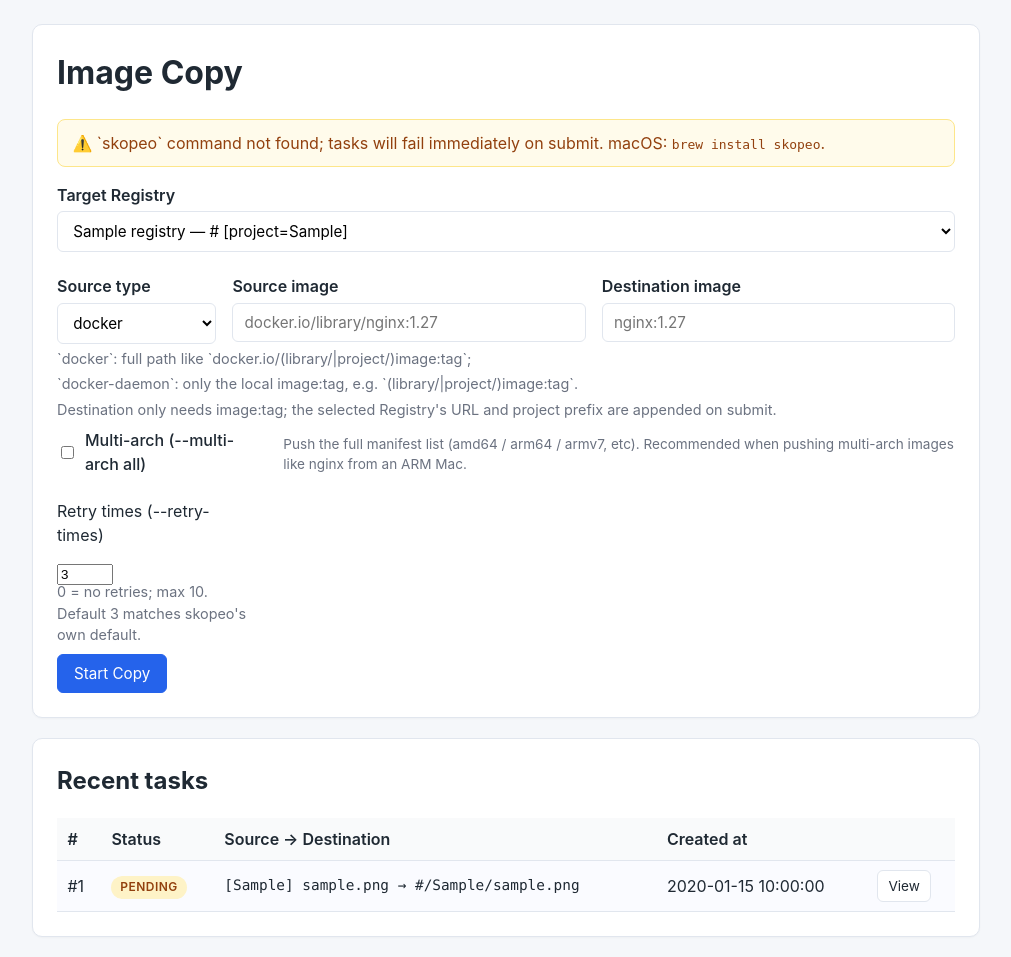
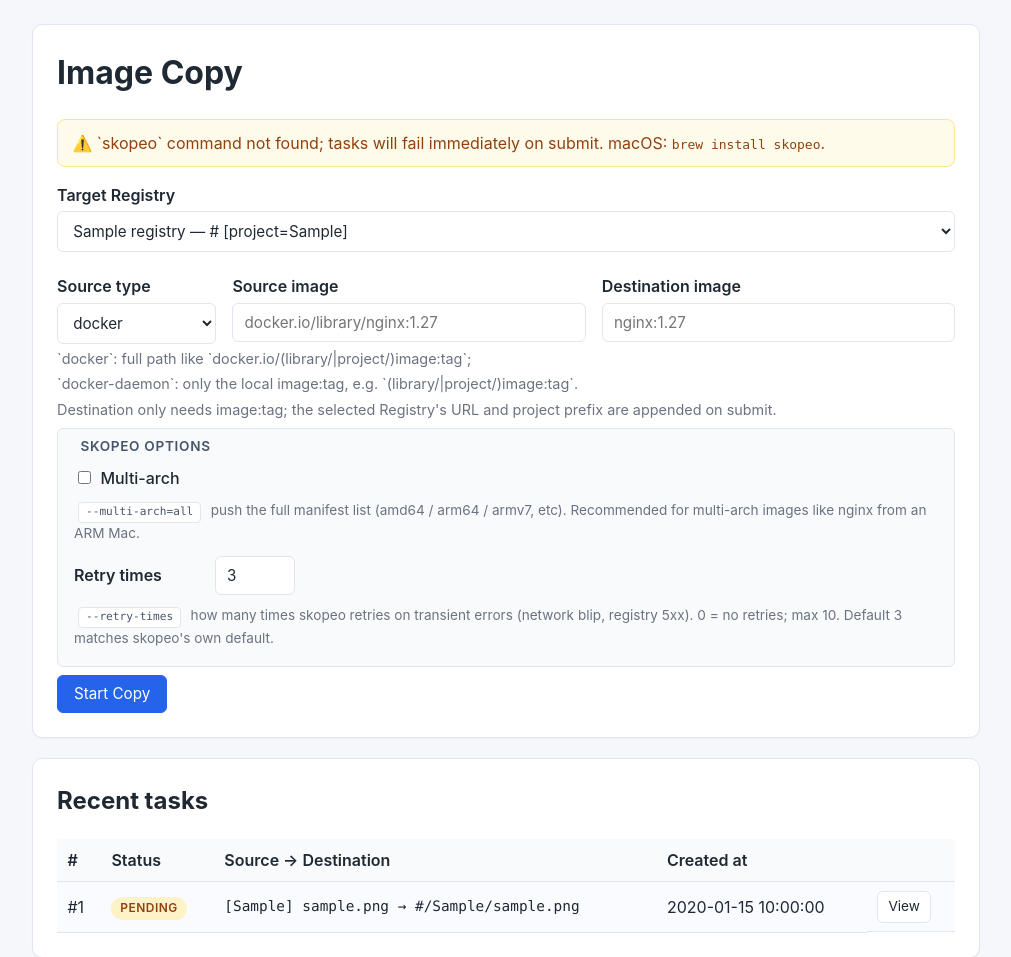
Before and after one commit to conkayyan/docker-proxy, a Flask app: page / in a window 1280 px wide. Shown: the part 51-1008 px from the top of the page, without its empty margins (134-1145 px from the left). Run offline with Flask 3, Linux system fonts and the light colour scheme; a user stored in the database is signed in; tables that the repository leaves empty hold one stand-in row (values such as "Sample post").

Commit message:
style(dashboard): group multi_arch + retry_times into a single options row

```diff
--- a/app.py
+++ b/app.py
@@ -95,6 +95,9 @@ app.config["SECRET_KEY"] = os.environ.get("SECRET_KEY", os.urandom(32).hex())
 app.config["SQLALCHEMY_DATABASE_URI"] = f"sqlite:///{DB_PATH}"
 app.config["SQLALCHEMY_TRACK_MODIFICATIONS"] = False
 app.config["WTF_CSRF_TIME_LIMIT"] = 60 * 60 * 8
+# 私有部署工具：让浏览器不要缓存静态文件，方便改 CSS/JS 后直接刷新就能看到效果。
+# 生产里反代/CDN 一般会再加自己的 cache header，这条只影响 Flask 自带的 send_file。
+app.config["SEND_FILE_MAX_AGE_DEFAULT"] = 0
 
 db = SQLAlchemy(app)
 login_manager = LoginManager(app)
@@ -263,16 +266,16 @@ class CopyForm(FlaskForm):
         description=_l("e.g. nginx:1.27 (only image:tag; project is auto-appended by the selected Registry)"),
     )
     multi_arch = BooleanField(
-        _l("Multi-arch (--multi-arch all)"),
-        description=_l("Push the full manifest list (amd64 / arm64 / armv7, etc). Recommended when pushing multi-arch images like nginx from an ARM Mac."),
+        _l("Multi-arch"),
+        description=_l("Push the full multi-arch manifest list (amd64 / arm64 / armv7)."),
     )
     # --retry-times N：传给 skopeo copy，网络/registry 抖动时自动重试。
     # skopeo 自身默认就是 3；这里默认 3 保持一致，0 表示不重试。
     retry_times = IntegerField(
-        _l("Retry times (--retry-times)"),
+        _l("Retry times"),
         default=3,
         validators=[NumberRange(min=0, max=10)],
-        description=_l("How many times skopeo retries on transient errors (network blip, registry 5xx, etc). 0 disables retries; max 10. Default 3 matches skopeo's own default."),
+        description=_l("Skopeo retry count on transient errors. 0 = no retries; max 10; default 3."),
     )
     submit = SubmitField(_l("Start Copy"))
 
--- a/i18n.py
+++ b/i18n.py
@@ -61,11 +61,13 @@ TRANSLATIONS: dict[str, dict[str, str]] = {
         "`docker`: full path like `docker.io/(library/|project/)image:tag`;": "docker： 完整路径如 docker.io/(library/|project/)image:tag；",
         "`docker-daemon`: only the local image:tag, e.g. `(library/|project/)image:tag`.": "docker-daemon： 只需填本地的image:tag，如 (library/|project/)image:tag。",
         "Destination only needs image:tag; the selected Registry's URL and project prefix are appended on submit.": "目标镜像只需填写image:tag，提交后会拼上对应的Registry 的 url 和 project 前缀。",
-        "Multi-arch (--multi-arch all)": "多架构 (--multi-arch all)",
-        "Push the full manifest list (amd64 / arm64 / armv7, etc). Recommended when pushing multi-arch images like nginx from an ARM Mac.": "推送整张 manifest list（amd64 / arm64 / armv7 等）。在 Mac ARM 上推 nginx 等多架构镜像时建议勾选。",
-        "Retry times (--retry-times)": "重试次数 (--retry-times)",
-        "How many times skopeo retries on transient errors (network blip, registry 5xx, etc). 0 disables retries; max 10. Default 3 matches skopeo's own default.": "skopeo 在网络抖动、registry 5xx 等瞬时错误时的重试次数。0 表示不重试；最大 10。默认 3 与 skopeo 自身默认值一致。",
-        "0 = no retries; max 10. Default 3 matches skopeo's own default.": "0 = 不重试；最大 10。默认 3 与 skopeo 自身默认值一致。",
+        "Skopeo options": "Skopeo 选项",
+        "Multi-arch": "多架构",
+        "Retry times": "重试次数",
+        "Push the full multi-arch manifest list (amd64 / arm64 / armv7).": "推送整张多架构 manifest list（amd64 / arm64 / armv7 等）。",
+        "Skopeo retry count on transient errors. 0 = no retries; max 10; default 3.": "skopeo 在瞬时错误时的重试次数。0 = 不重试；最大 10；默认 3。",
+        "push the full manifest list (amd64 / arm64 / armv7, etc). Recommended for multi-arch images like nginx from an ARM Mac.": "推送整张 manifest list（amd64 / arm64 / armv7 等）。多架构镜像（如 Mac ARM 上的 nginx）建议勾选。",
+        "how many times skopeo retries on transient errors (network blip, registry 5xx). 0 = no retries; max 10. Default 3 matches skopeo's own default.": "skopeo 在瞬时错误（网络抖动、registry 5xx 等）时的重试次数。0 = 不重试；最大 10；默认 3 与 skopeo 自身默认值一致。",
         "Start Copy": "开始拷贝",
         "Recent tasks": "最近任务",
         "Status": "状态",
--- a/static/style.css
+++ b/static/style.css
@@ -155,6 +155,8 @@ form small { display: block; color: var(--muted); margin-top: 0.2rem; font-size:
 
 input[type="text"],
 input[type="password"],
+input[type="number"],
+input[type="email"],
 select,
 textarea {
   width: 100%;
@@ -164,6 +166,7 @@ textarea {
   background: #fff;
   font-size: 0.95rem;
   font-family: inherit;
+  color: var(--text, #1f2937);
 }
 input:focus, select:focus, textarea:focus {
   outline: none;
@@ -196,6 +199,53 @@ input:focus, select:focus, textarea:focus {
 .form-grid small.hint {
   margin-top: -0.25rem;
   color: var(--muted);
+}
+
+/* Options row: a horizontal pill that bundles the two skopeo flag controls.
+   inline-flex + nowrap on the children ensures the labels never wrap,
+   even when the form column is narrow. The row shrinks to fit its
+   content; max-width caps it at the parent column so it can't overflow. */
+.options-row {
+  display: inline-flex;
+  flex-wrap: nowrap;
+  align-items: center;
+  gap: 1.5rem;
+  max-width: 100%;
+  padding: 0.7rem 1rem;
+  background: #f8fafc;
+  border: 1px solid var(--border);
+  border-radius: 6px;
+}
+.options-row > .checkbox,
+.options-row > .opt-num {
+  display: inline-flex;
+  align-items: center;
+  gap: 0.5rem;
+  white-space: nowrap;
+  margin: 0;
+  font-weight: 500;
+}
+.options-row > .opt-num {
+  flex-direction: column;
+  align-items: flex-start;
+  gap: 0.35rem;
+  font-weight: 600;
+}
+.options-row > .opt-num input[type="number"] {
+  width: 5rem;
+}
+.options-row code,
+code.flag {
+  display: inline-block;
+  font-family: ui-monospace, SFMono-Regular, Menlo, Consolas, monospace;
+  font-size: 0.82em;
+  color: #475569;
+  background: #fff;
+  border: 1px solid var(--border);
+  border-radius: 4px;
+  padding: 1px 7px;
+  margin: 0 0.25rem;
+  line-height: 1.5;
 }
 
 .btn {
--- a/templates/base.html
+++ b/templates/base.html
@@ -4,7 +4,8 @@
   <meta charset="utf-8" />
   <meta name="viewport" content="width=device-width, initial-scale=1" />
   <title>{% block title %}docker-proxy{% endblock %}</title>
-  <link rel="stylesheet" href="{{ url_for('static', filename='style.css') }}" />
+  <link rel="stylesheet" href="{{ url_for('static', filename='style.css') }}?v=5" />
+  {% block extra_head %}{% endblock %}
 </head>
 <body>
   {% if current_user.is_authenticated %}
--- a/templates/dashboard.html
+++ b/templates/dashboard.html
@@ -1,5 +1,74 @@
 {% extends "base.html" %}
 {% block title %}{{ _("Image Copy · docker-proxy") }}{% endblock %}
+{% block extra_head %}
+{# Page-scoped CSS for the skopeo options section. Inline so it applies
+   regardless of whether the browser has cached an older style.css. #}
+<style>
+.options-section {
+  border: 1px solid #e1e6ee;
+  border-radius: 6px;
+  padding: 0.4rem 1rem 0.9rem;
+  margin: 0;
+  background: #f8fafc;
+}
+.options-section > .opt-legend {
+  font-weight: 600;
+  font-size: 0.85rem;
+  color: #475569;
+  text-transform: uppercase;
+  letter-spacing: 0.05em;
+  padding: 0 0.4rem;
+  background: #f8fafc;
+}
+.opt-row {
+  display: flex;
+  flex-wrap: wrap;
+  align-items: center;
+  gap: 0.4rem 0.8rem;
+  padding: 0.6rem 0 0.2rem;
+}
+.opt-row > label.opt-label {
+  display: inline-flex;
+  align-items: center;
+  gap: 0.4rem;
+  font-weight: 600;
+  margin: 0;
+  min-width: 8rem;
+  white-space: nowrap;
+}
+.opt-row > input[type="number"] {
+  width: 5rem;
+  padding: 0.55rem 0.7rem;
+  border: 1px solid #e1e6ee;
+  border-radius: 6px;
+  background: #fff;
+  font-size: 0.95rem;
+  font-family: inherit;
+  color: #1f2937;
+}
+.opt-row > .opt-hint {
+  flex: 0 0 100%;
+  margin: 0.25rem 0 0 0;
+  color: #6b7280;
+  font-size: 0.85rem;
+  line-height: 1.5;
+}
+.opt-row > .opt-hint code,
+code.flag {
+  display: inline-block;
+  font-family: ui-monospace, SFMono-Regular, Menlo, Consolas, monospace;
+  font-size: 0.82em;
+  color: #475569;
+  background: #fff;
+  border: 1px solid #e1e6ee;
+  border-radius: 4px;
+  padding: 1px 7px;
+  margin-right: 0.35rem;
+  line-height: 1.5;
+  white-space: nowrap;
+}
+</style>
+{% endblock %}
 {% block content %}
 <div class="card">
   <h1>{{ _("Image Copy") }}</h1>
@@ -52,20 +121,30 @@
       {{ _("Destination only needs image:tag; the selected Registry's URL and project prefix are appended on submit.") }}
     </small>
 
-    <label class="checkbox full">
-      <input type="checkbox" name="multi_arch" value="1" />
-      <span>{{ _("Multi-arch (--multi-arch all)") }}</span>
-      <small style="display:block; color:var(--muted); margin-left:1.6rem;">
-        {{ _("Push the full manifest list (amd64 / arm64 / armv7, etc). Recommended when pushing multi-arch images like nginx from an ARM Mac.") }}
-      </small>
-    </label>
+    <div class="full">
+      <div class="options-section">
+        <div class="opt-legend">{{ _("Skopeo options") }}</div>
 
-    <div class="field" style="max-width:12rem;">
-      <label for="retry_times">{{ _("Retry times (--retry-times)") }}</label>
-      <input id="retry_times" type="number" name="retry_times" value="3" min="0" max="10" step="1" />
-      <small class="hint">
-        {{ _("0 = no retries; max 10. Default 3 matches skopeo's own default.") }}
-      </small>
+        <div class="opt-row">
+          <label class="checkbox opt-label" for="multi_arch">
+            <input id="multi_arch" type="checkbox" name="multi_arch" value="1" />
+            <span>{{ _("Multi-arch") }}</span>
+          </label>
+          <p class="opt-hint">
+            <code class="flag">--multi-arch=all</code>
+            {{ _("push the full manifest list (amd64 / arm64 / armv7, etc). Recommended for multi-arch images like nginx from an ARM Mac.") }}
+          </p>
+        </div>
+
+        <div class="opt-row">
+          <label class="opt-label" for="retry_times">{{ _("Retry times") }}</label>
+          <input id="retry_times" type="number" name="retry_times" value="3" min="0" max="10" step="1" />
+          <p class="opt-hint">
+            <code class="flag">--retry-times</code>
+            {{ _("how many times skopeo retries on transient errors (network blip, registry 5xx). 0 = no retries; max 10. Default 3 matches skopeo's own default.") }}
+          </p>
+        </div>
+      </div>
     </div>
 
     <div class="full">
```
